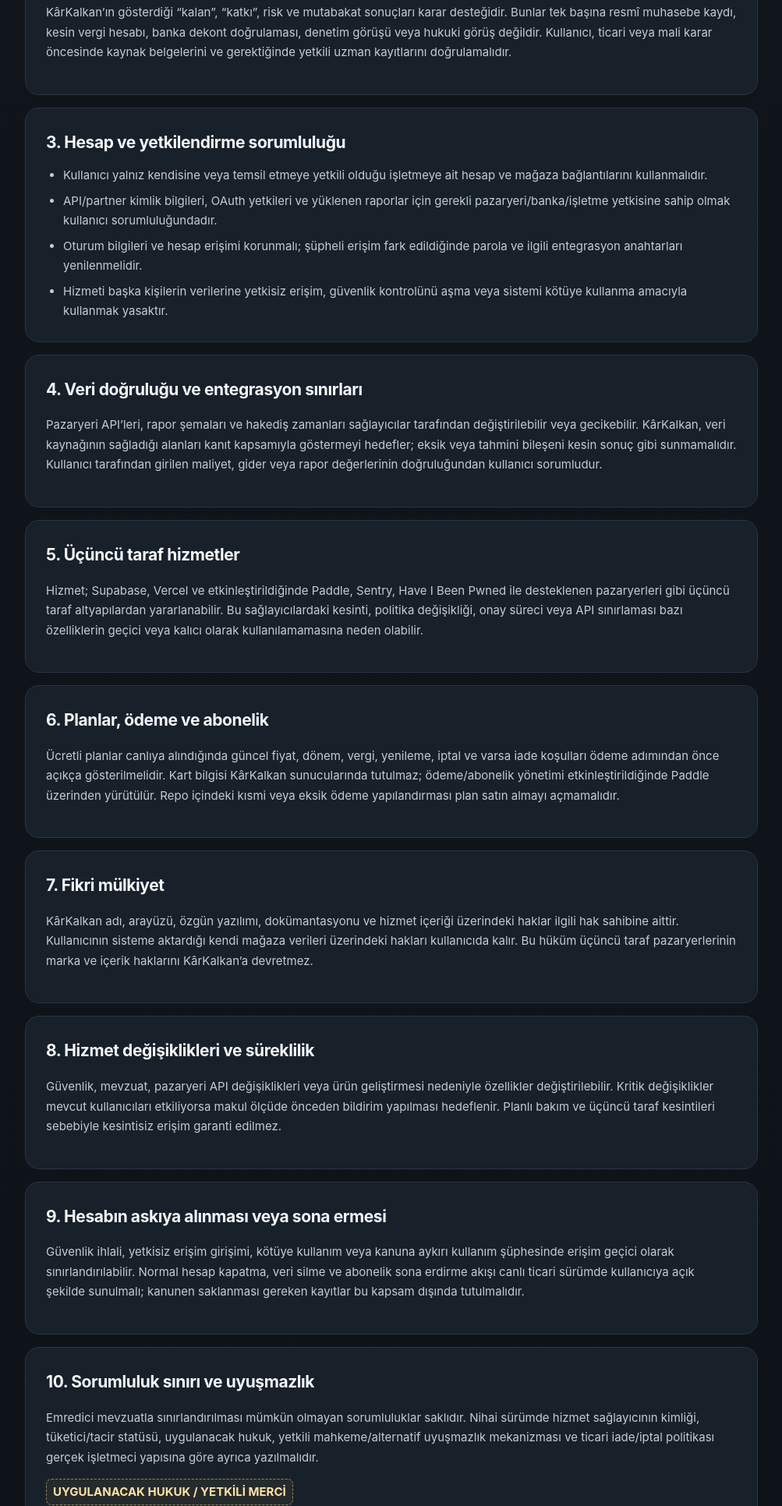
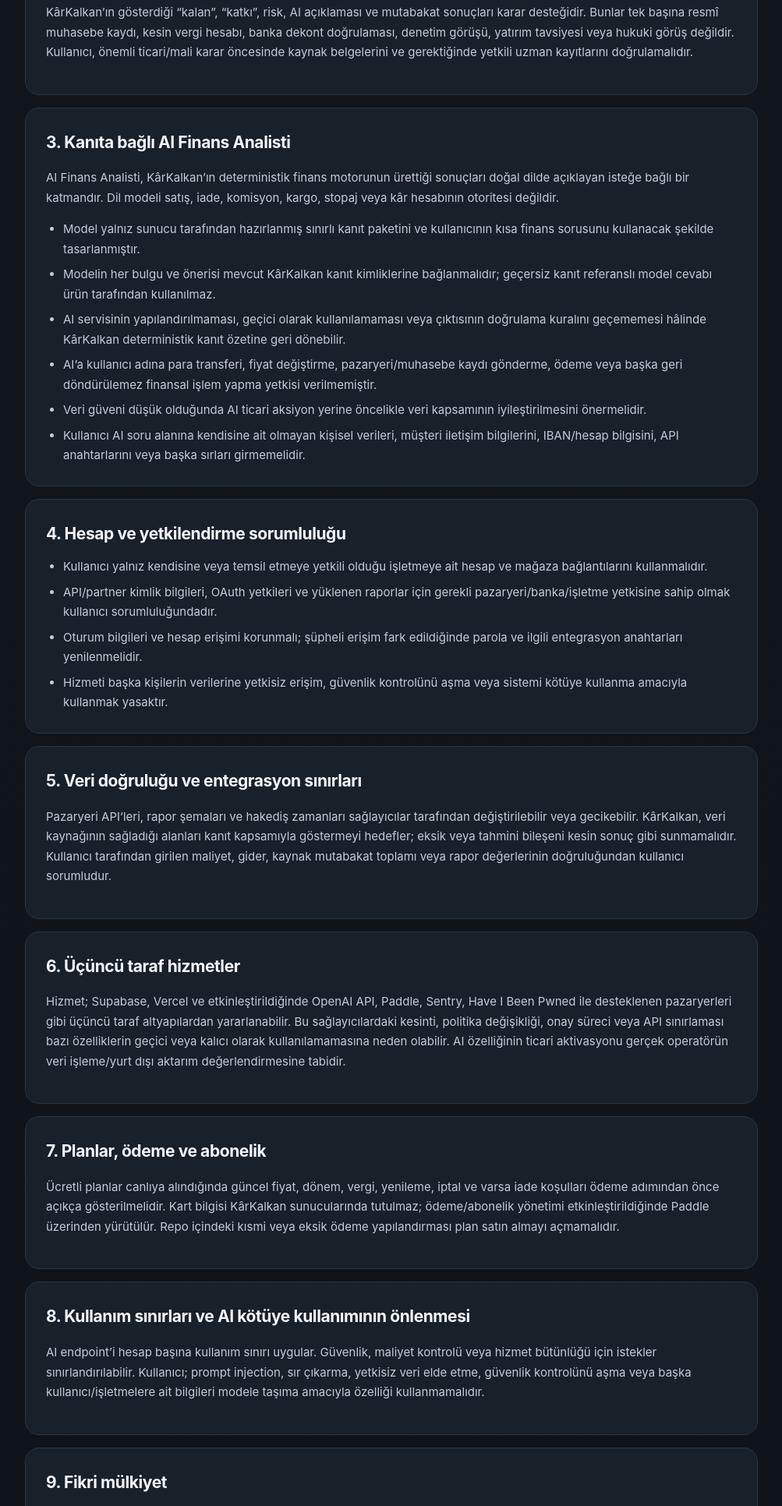
Before and after one commit to legolasgimli17-hub/karkalkan, a plain HTML site: page kullanim-kosullari.html in a window 1280 px wide. Shown: the part 868-2800 px from the top of the page at 78% size, without its empty margins (138-1141 px from the left). Drawn offline with Linux system fonts and the light colour scheme.

Commit message:
Define AI boundaries in terms draft

```diff
--- a/kullanim-kosullari.html
+++ b/kullanim-kosullari.html
@@ -22,34 +22,48 @@
     <h1>Kullanım Koşulları</h1>
     <p>Bu koşullar KârKalkan çalışma alanının kullanım çerçevesini, ürünün ne yaptığını ve hangi sonuçların kullanıcı tarafından doğrulanması gerektiğini açıklar.</p>
     <div class="legal-status"><strong>Sözleşme tarafı henüz tanımlı değil</strong>Hizmeti sunan gerçek/tüzel kişinin unvanı, adresi, iletişim bilgisi, uygulanacak hukuk ve ticari iade/iptal politikası doğrulanmadan bu metin bağlayıcı nihai sözleşme olarak kullanılmamalıdır.</div>
-    <div class="legal-meta"><span>Sürüm: 18 Ağustos 2026</span><span>Durum: hazırlık metni</span></div>
+    <div class="legal-meta"><span>Sürüm: 21 Ağustos 2026</span><span>Durum: hazırlık metni</span></div>
   </section>
 
   <section class="legal-content">
-    <article class="legal-card"><h2>1. Taraflar ve hizmet</h2><p><strong>Hizmet sağlayıcı:</strong> <span class="legal-placeholder">GERÇEK KİŞİ / TÜZEL KİŞİ UNVANI</span></p><p>KârKalkan; desteklenen satış kanallarından veya kullanıcının yüklediği standart raporlardan gelen finans verilerini ürün maliyeti ve işletme gideri gibi kullanıcı girdileriyle bir araya getirerek karar desteği sağlayan bir e-ticaret kârlılık çalışma alanıdır.</p></article>
+    <article class="legal-card"><h2>1. Taraflar ve hizmet</h2><p><strong>Hizmet sağlayıcı:</strong> <span class="legal-placeholder">GERÇEK KİŞİ / TÜZEL KİŞİ UNVANI</span></p><p>KârKalkan; desteklenen satış kanallarından veya kullanıcının yüklediği standart raporlardan gelen finans verilerini ürün maliyeti ve işletme gideri gibi kullanıcı girdileriyle bir araya getirerek kanıt kapsamı gösteren e-ticaret kârlılık ve karar destek çalışma alanıdır.</p></article>
 
-    <article class="legal-card"><h2>2. Muhasebe, vergi ve hukuki danışmanlık değildir</h2><p>KârKalkan’ın gösterdiği “kalan”, “katkı”, risk ve mutabakat sonuçları karar desteğidir. Bunlar tek başına resmî muhasebe kaydı, kesin vergi hesabı, banka dekont doğrulaması, denetim görüşü veya hukuki görüş değildir. Kullanıcı, ticari veya mali karar öncesinde kaynak belgelerini ve gerektiğinde yetkili uzman kayıtlarını doğrulamalıdır.</p></article>
+    <article class="legal-card"><h2>2. Muhasebe, vergi ve hukuki danışmanlık değildir</h2><p>KârKalkan’ın gösterdiği “kalan”, “katkı”, risk, AI açıklaması ve mutabakat sonuçları karar desteğidir. Bunlar tek başına resmî muhasebe kaydı, kesin vergi hesabı, banka dekont doğrulaması, denetim görüşü, yatırım tavsiyesi veya hukuki görüş değildir. Kullanıcı, önemli ticari/mali karar öncesinde kaynak belgelerini ve gerektiğinde yetkili uzman kayıtlarını doğrulamalıdır.</p></article>
 
-    <article class="legal-card"><h2>3. Hesap ve yetkilendirme sorumluluğu</h2><ul>
+    <article class="legal-card"><h2>3. Kanıta bağlı AI Finans Analisti</h2>
+      <p>AI Finans Analisti, KârKalkan’ın deterministik finans motorunun ürettiği sonuçları doğal dilde açıklayan isteğe bağlı bir katmandır. Dil modeli satış, iade, komisyon, kargo, stopaj veya kâr hesabının otoritesi değildir.</p>
+      <ul>
+        <li>Model yalnız sunucu tarafından hazırlanmış sınırlı kanıt paketini ve kullanıcının kısa finans sorusunu kullanacak şekilde tasarlanmıştır.</li>
+        <li>Modelin her bulgu ve önerisi mevcut KârKalkan kanıt kimliklerine bağlanmalıdır; geçersiz kanıt referanslı model cevabı ürün tarafından kullanılmaz.</li>
+        <li>AI servisinin yapılandırılmaması, geçici olarak kullanılamaması veya çıktısının doğrulama kuralını geçememesi hâlinde KârKalkan deterministik kanıt özetine geri dönebilir.</li>
+        <li>AI’a kullanıcı adına para transferi, fiyat değiştirme, pazaryeri/muhasebe kaydı gönderme, ödeme veya başka geri döndürülemez finansal işlem yapma yetkisi verilmemiştir.</li>
+        <li>Veri güveni düşük olduğunda AI ticari aksiyon yerine öncelikle veri kapsamının iyileştirilmesini önermelidir.</li>
+        <li>Kullanıcı AI soru alanına kendisine ait olmayan kişisel verileri, müşteri iletişim bilgilerini, IBAN/hesap bilgisini, API anahtarlarını veya başka sırları girmemelidir.</li>
+      </ul>
+    </article>
+
+    <article class="legal-card"><h2>4. Hesap ve yetkilendirme sorumluluğu</h2><ul>
       <li>Kullanıcı yalnız kendisine veya temsil etmeye yetkili olduğu işletmeye ait hesap ve mağaza bağlantılarını kullanmalıdır.</li>
       <li>API/partner kimlik bilgileri, OAuth yetkileri ve yüklenen raporlar için gerekli pazaryeri/banka/işletme yetkisine sahip olmak kullanıcı sorumluluğundadır.</li>
       <li>Oturum bilgileri ve hesap erişimi korunmalı; şüpheli erişim fark edildiğinde parola ve ilgili entegrasyon anahtarları yenilenmelidir.</li>
       <li>Hizmeti başka kişilerin verilerine yetkisiz erişim, güvenlik kontrolünü aşma veya sistemi kötüye kullanma amacıyla kullanmak yasaktır.</li>
     </ul></article>
 
-    <article class="legal-card"><h2>4. Veri doğruluğu ve entegrasyon sınırları</h2><p>Pazaryeri API’leri, rapor şemaları ve hakediş zamanları sağlayıcılar tarafından değiştirilebilir veya gecikebilir. KârKalkan, veri kaynağının sağladığı alanları kanıt kapsamıyla göstermeyi hedefler; eksik veya tahmini bileşeni kesin sonuç gibi sunmamalıdır. Kullanıcı tarafından girilen maliyet, gider veya rapor değerlerinin doğruluğundan kullanıcı sorumludur.</p></article>
+    <article class="legal-card"><h2>5. Veri doğruluğu ve entegrasyon sınırları</h2><p>Pazaryeri API’leri, rapor şemaları ve hakediş zamanları sağlayıcılar tarafından değiştirilebilir veya gecikebilir. KârKalkan, veri kaynağının sağladığı alanları kanıt kapsamıyla göstermeyi hedefler; eksik veya tahmini bileşeni kesin sonuç gibi sunmamalıdır. Kullanıcı tarafından girilen maliyet, gider, kaynak mutabakat toplamı veya rapor değerlerinin doğruluğundan kullanıcı sorumludur.</p></article>
 
-    <article class="legal-card"><h2>5. Üçüncü taraf hizmetler</h2><p>Hizmet; Supabase, Vercel ve etkinleştirildiğinde Paddle, Sentry, Have I Been Pwned ile desteklenen pazaryerleri gibi üçüncü taraf altyapılardan yararlanabilir. Bu sağlayıcılardaki kesinti, politika değişikliği, onay süreci veya API sınırlaması bazı özelliklerin geçici veya kalıcı olarak kullanılamamasına neden olabilir.</p></article>
+    <article class="legal-card"><h2>6. Üçüncü taraf hizmetler</h2><p>Hizmet; Supabase, Vercel ve etkinleştirildiğinde OpenAI API, Paddle, Sentry, Have I Been Pwned ile desteklenen pazaryerleri gibi üçüncü taraf altyapılardan yararlanabilir. Bu sağlayıcılardaki kesinti, politika değişikliği, onay süreci veya API sınırlaması bazı özelliklerin geçici veya kalıcı olarak kullanılamamasına neden olabilir. AI özelliğinin ticari aktivasyonu gerçek operatörün veri işleme/yurt dışı aktarım değerlendirmesine tabidir.</p></article>
 
-    <article class="legal-card"><h2>6. Planlar, ödeme ve abonelik</h2><p>Ücretli planlar canlıya alındığında güncel fiyat, dönem, vergi, yenileme, iptal ve varsa iade koşulları ödeme adımından önce açıkça gösterilmelidir. Kart bilgisi KârKalkan sunucularında tutulmaz; ödeme/abonelik yönetimi etkinleştirildiğinde Paddle üzerinden yürütülür. Repo içindeki kısmi veya eksik ödeme yapılandırması plan satın almayı açmamalıdır.</p></article>
+    <article class="legal-card"><h2>7. Planlar, ödeme ve abonelik</h2><p>Ücretli planlar canlıya alındığında güncel fiyat, dönem, vergi, yenileme, iptal ve varsa iade koşulları ödeme adımından önce açıkça gösterilmelidir. Kart bilgisi KârKalkan sunucularında tutulmaz; ödeme/abonelik yönetimi etkinleştirildiğinde Paddle üzerinden yürütülür. Repo içindeki kısmi veya eksik ödeme yapılandırması plan satın almayı açmamalıdır.</p></article>
 
-    <article class="legal-card"><h2>7. Fikri mülkiyet</h2><p>KârKalkan adı, arayüzü, özgün yazılımı, dokümantasyonu ve hizmet içeriği üzerindeki haklar ilgili hak sahibine aittir. Kullanıcının sisteme aktardığı kendi mağaza verileri üzerindeki hakları kullanıcıda kalır. Bu hüküm üçüncü taraf pazaryerlerinin marka ve içerik haklarını KârKalkan’a devretmez.</p></article>
+    <article class="legal-card"><h2>8. Kullanım sınırları ve AI kötüye kullanımının önlenmesi</h2><p>AI endpoint’i hesap başına kullanım sınırı uygular. Güvenlik, maliyet kontrolü veya hizmet bütünlüğü için istekler sınırlandırılabilir. Kullanıcı; prompt injection, sır çıkarma, yetkisiz veri elde etme, güvenlik kontrolünü aşma veya başka kullanıcı/işletmelere ait bilgileri modele taşıma amacıyla özelliği kullanmamalıdır.</p></article>
 
-    <article class="legal-card"><h2>8. Hizmet değişiklikleri ve süreklilik</h2><p>Güvenlik, mevzuat, pazaryeri API değişiklikleri veya ürün geliştirmesi nedeniyle özellikler değiştirilebilir. Kritik değişiklikler mevcut kullanıcıları etkiliyorsa makul ölçüde önceden bildirim yapılması hedeflenir. Planlı bakım ve üçüncü taraf kesintileri sebebiyle kesintisiz erişim garanti edilmez.</p></article>
+    <article class="legal-card"><h2>9. Fikri mülkiyet</h2><p>KârKalkan adı, arayüzü, özgün yazılımı, dokümantasyonu ve hizmet içeriği üzerindeki haklar ilgili hak sahibine aittir. Kullanıcının sisteme aktardığı kendi mağaza verileri üzerindeki hakları kullanıcıda kalır. Bu hüküm üçüncü taraf pazaryerlerinin veya AI/model sağlayıcılarının marka, yazılım ve içerik haklarını KârKalkan’a devretmez.</p></article>
 
-    <article class="legal-card"><h2>9. Hesabın askıya alınması veya sona ermesi</h2><p>Güvenlik ihlali, yetkisiz erişim girişimi, kötüye kullanım veya kanuna aykırı kullanım şüphesinde erişim geçici olarak sınırlandırılabilir. Normal hesap kapatma, veri silme ve abonelik sona erdirme akışı canlı ticari sürümde kullanıcıya açık şekilde sunulmalı; kanunen saklanması gereken kayıtlar bu kapsam dışında tutulmalıdır.</p></article>
+    <article class="legal-card"><h2>10. Hizmet değişiklikleri ve süreklilik</h2><p>Güvenlik, mevzuat, pazaryeri/API/model değişiklikleri veya ürün geliştirmesi nedeniyle özellikler değiştirilebilir. Kritik değişiklikler mevcut kullanıcıları etkiliyorsa makul ölçüde önceden bildirim yapılması hedeflenir. Planlı bakım ve üçüncü taraf kesintileri sebebiyle kesintisiz erişim garanti edilmez.</p></article>
 
-    <article class="legal-card"><h2>10. Sorumluluk sınırı ve uyuşmazlık</h2><p>Emredici mevzuatla sınırlandırılması mümkün olmayan sorumluluklar saklıdır. Nihai sürümde hizmet sağlayıcının kimliği, tüketici/tacir statüsü, uygulanacak hukuk, yetkili mahkeme/alternatif uyuşmazlık mekanizması ve ticari iade/iptal politikası gerçek işletmeci yapısına göre ayrıca yazılmalıdır.</p><p><span class="legal-placeholder">UYGULANACAK HUKUK / YETKİLİ MERCİ</span></p></article>
+    <article class="legal-card"><h2>11. Hesabın askıya alınması veya sona ermesi</h2><p>Güvenlik ihlali, yetkisiz erişim girişimi, kötüye kullanım veya kanuna aykırı kullanım şüphesinde erişim geçici olarak sınırlandırılabilir. Normal hesap kapatma ve veri silme akışı <a href="/hesap">Hesap ve Veri Yönetimi</a> üzerinden sunulur; kanunen saklanması gereken kayıtlar varsa gerçek operatör bunların istisna süresini ayrıca tanımlamalıdır.</p></article>
+
+    <article class="legal-card"><h2>12. Sorumluluk sınırı ve uyuşmazlık</h2><p>Emredici mevzuatla sınırlandırılması mümkün olmayan sorumluluklar saklıdır. Nihai sürümde hizmet sağlayıcının kimliği, hedef müşterinin tüketici/tacir statüsü, uygulanacak hukuk, yetkili mahkeme/alternatif uyuşmazlık mekanizması ve ticari iade/iptal politikası gerçek işletmeci yapısına göre ayrıca yazılmalıdır.</p><p><span class="legal-placeholder">UYGULANACAK HUKUK / YETKİLİ MERCİ</span></p></article>
   </section>
 
   <footer class="legal-footer"><span>© 2026 KârKalkan · Bu metin sözleşme tarafı tanımlanmadan nihai kullanım koşulu değildir.</span><div class="legal-links"><a href="/gizlilik">Gizlilik</a><a href="/kvkk">KVKK</a><a href="/cerezler">Çerez ve Analitik</a></div></footer>
```
